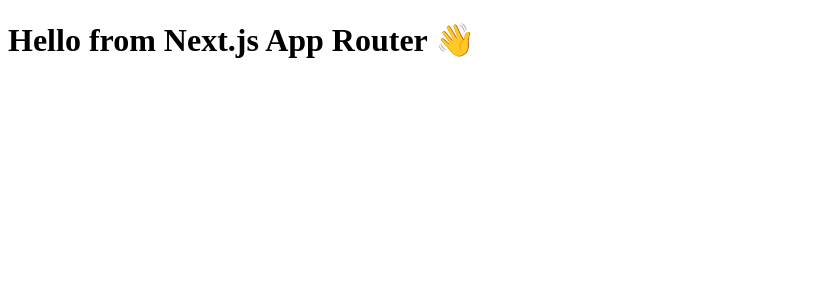
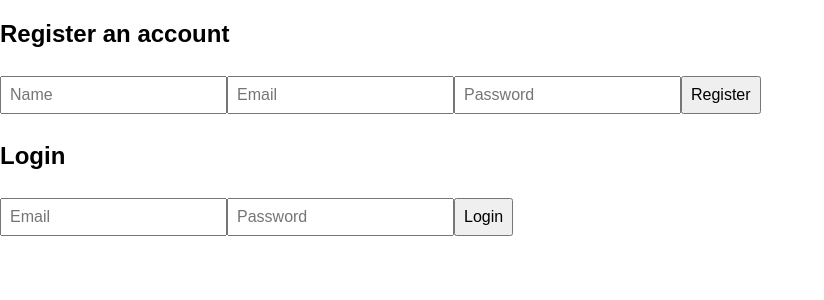
Before and after one commit to luqhak1m/PKMNHub, a Next.js app: page / in a window 1280 px wide. Shown: the top 300 px of the page, without its empty margins (0-824 px from the left). Built offline with nearby package versions, Linux system fonts and the light colour scheme.

Commit message:
Implemented register and login UI with react query

```diff
--- /dev/null
+++ b/app/api/hooks/useLogin.ts
@@ -0,0 +1,29 @@
+
+"use client";
+import { useMutation } from "@tanstack/react-query";
+
+type LoginData={
+    email:string;
+    password:string;
+}
+
+type LoginResponse={
+    token:string;
+}
+
+export default function useLogin(){
+    return useMutation({
+        mutationFn: async(data:LoginData): Promise<LoginResponse>=>{
+            const response=await fetch("/api/auth/login", {
+                method: "POST",
+                headers: {"Content-Type": "application/json"},
+                body: JSON.stringify(data),
+            })
+            if(!response.ok){throw new Error("[/api/hooks/useLogin.ts][useLogin()] login failed")}
+            const json=await response.json();
+            if(json.token){localStorage.setItem("token", json.token)};
+            return json;
+        }
+    })
+
+}
--- /dev/null
+++ b/app/api/hooks/useRegister.ts
@@ -0,0 +1,22 @@
+
+"use client";
+import { useMutation } from "@tanstack/react-query";
+
+type RegisterData={
+    name: string;
+    email: string;
+    password: string
+}
+
+export function useRegister(){
+    return useMutation(
+        {mutationFn: async(data: RegisterData)=>{
+        const response=await fetch("/api/auth/register", {
+            method: "POST",
+            headers: {"Content-Type": "application/json"},
+            body: JSON.stringify(data),
+        });
+        if(!response.ok){throw new Error("[/api/hooks/useRegister.ts][useRegister()] registration failed")};
+        return response.json();
+    }, });
+}
--- /dev/null
+++ b/app/components/Login.tsx
@@ -0,0 +1,30 @@
+
+"use client";
+import React from "react";
+import useLogin from "../api/hooks/useLogin";
+import { useState } from "react";
+
+export default function LoginForm(){
+    const [email, setEmail]=useState("");
+    const [password, setPassword]=useState("");
+
+    const mutation=useLogin();
+
+    const handle_submit=(e: React.FormEvent)=>{
+        e.preventDefault();
+        mutation.mutate({
+            email, password
+        })
+    }
+
+    return(
+        <form onSubmit={handle_submit}>
+            <h2>Login</h2>
+            <input placeholder="Email" value={email} onChange={(e=>setEmail(e.target.value))}></input>
+            <input placeholder="Password" value={password} onChange={(e=>setPassword(e.target.value))}></input>
+            <button type="submit">Login</button>
+            {mutation.isError && <p>{(mutation.error as Error).message}</p>}
+            {mutation.isSuccess && <p>Login Successful</p>}
+        </form>
+    )
+}
--- /dev/null
+++ b/app/components/Register.tsx
@@ -0,0 +1,32 @@
+
+"use client";
+import React, { useState } from "react";
+import { useRegister } from "../api/hooks/useRegister";
+
+
+export default function RegisterForm(){
+    const [name, setName]=useState("");
+    const [email, setEmail]=useState("");
+    const [password, setPassword]=useState("");
+
+    const mutation=useRegister();
+
+    const handle_submit=(e: React.FormEvent)=>{
+        e.preventDefault();
+        mutation.mutate({
+            name, email, password
+        })
+    }
+
+    return(
+        <form onSubmit={handle_submit}>
+            <h2>Register an account</h2>
+            <input placeholder="Name" value={name} onChange={e=>setName(e.target.value)} />
+            <input placeholder="Email" value={email} onChange={e=>setEmail(e.target.value)} />
+            <input placeholder="Password" value={password} onChange={e=>setPassword(e.target.value)} />
+            <button type="submit">Register</button>
+            {mutation.isError && <p>{(mutation.error as Error).message}</p>}
+            {mutation.isSuccess && <p>Registration Successful</p>}
+        </form>
+    )
+}
--- a/app/layout.tsx
+++ b/app/layout.tsx
@@ -1,5 +1,6 @@
 import React from "react";
-
+import "./styles/global.css";
+import Providers from "./providers/Providers";
 
 export const metadata = {
   title: "PKMNHub",
@@ -14,7 +15,7 @@
   return (
     <html lang="en">
       <body>
-        {children}
+        <Providers>{children}</Providers>
       </body>
     </html>
   );
--- a/app/page.tsx
+++ b/app/page.tsx
@@ -1,7 +1,13 @@
+
+import React from "react";
+import RegisterForm from "./components/Register";
+import LoginForm from "./components/Login";
+
 export default function HomePage() {
   return (
     <>
-      <h1>Hello from Next.js App Router 👋</h1>
+      <RegisterForm />
+      <LoginForm />
     </>
   );
 }
--- /dev/null
+++ b/app/providers/Providers.tsx
@@ -0,0 +1,14 @@
+
+"use client";
+
+import React from "react";
+import { QueryClient, QueryClientProvider } from "@tanstack/react-query";
+
+// query client instance
+const query_client=new QueryClient();
+
+export default function Providers(
+    { children }: { children: React.ReactNode }
+){
+    return <QueryClientProvider client={query_client}>{children}</QueryClientProvider>
+}
--- /dev/null
+++ b/app/styles/global.css
@@ -0,0 +1,16 @@
+body {
+  background-color: white;
+  font-family: sans-serif;
+  margin: 0;
+  padding: 0;
+}
+
+input, button {
+  padding: 0.5rem;
+  margin: 0.5rem 0;
+  font-size: 1rem;
+}
+
+button {
+  cursor: pointer;
+}
--- a/package.json
+++ b/package.json
@@ -25,6 +25,8 @@
     "@langchain/groq": "^1.0.0",
     "@langchain/langgraph": "^1.0.2",
     "@prisma/client": "^6.18.0",
+    "@tanstack/react-query": "^5.90.9",
+    "@tanstack/react-query-devtools": "^5.90.2",
     "bcrypt": "^6.0.0",
     "jsonwebtoken": "^9.0.2",
     "langchain": "^1.0.4",
```
Also changed, not shown: 1 other file (tests, documents, lock files or other folders).
